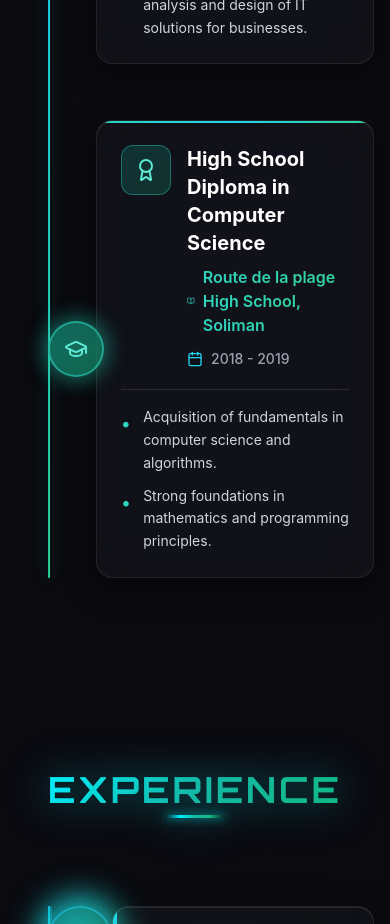
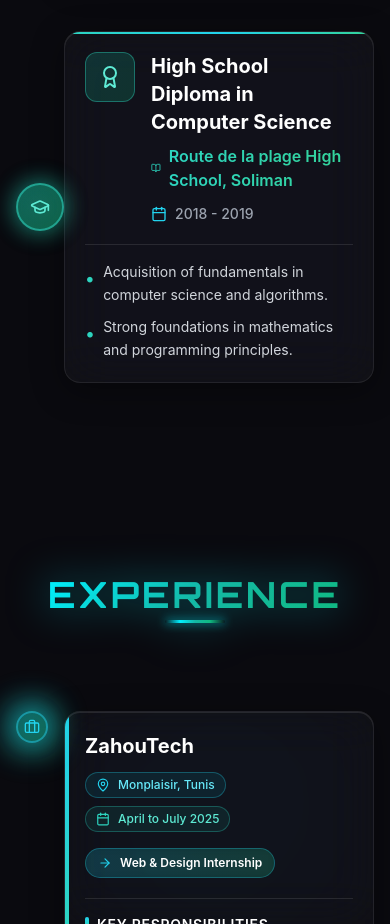
Before and after one commit to ShedlyLaad/Portfolio_shedly, a React (Vite) app: page / in a window 390 px wide. Shown: the part 6420-7344 px from the top of the page. Built offline with nearby package versions, Linux system fonts and the light colour scheme.

Commit message:
refactor: Move shake animation to global CSS and update component styles for responsiveness

```diff
--- a/src/components/Education.jsx
+++ b/src/components/Education.jsx
@@ -21,13 +21,13 @@ export default function Education({ language = "en" }) {
         </motion.div>
 
         <div className="relative">
-          {/* Elegant vertical timeline */}
-          <div className="absolute left-8 md:left-1/2 top-0 bottom-0 w-0.5 bg-gradient-to-b from-teal-400 via-cyan-400 to-emerald-400 transform md:-translate-x-1/2 rounded-full"
+          {/* Elegant vertical timeline - hidden on mobile */}
+          <div className="hidden md:block absolute left-1/2 top-0 bottom-0 w-0.5 bg-gradient-to-b from-teal-400 via-cyan-400 to-emerald-400 transform -translate-x-1/2 rounded-full"
             style={{
               boxShadow: '0 0 15px rgba(20, 184, 166, 0.4)',
             }}
           />
-          <div className="absolute left-8 md:left-1/2 top-0 bottom-0 w-px bg-gradient-to-b from-teal-500/50 via-cyan-500/50 to-emerald-500/50 transform md:-translate-x-1/2" />
+          <div className="hidden md:block absolute left-1/2 top-0 bottom-0 w-px bg-gradient-to-b from-teal-500/50 via-cyan-500/50 to-emerald-500/50 transform -translate-x-1/2" />
 
           <div className="space-y-14">
             {education.map((edu, index) => (
@@ -42,7 +42,7 @@ export default function Education({ language = "en" }) {
                 }`}
               >
                 {/* Elegant timeline node */}
-                <div className="absolute left-8 md:left-1/2 transform md:-translate-x-1/2 z-20">
+                <div className="absolute left-0 md:left-1/2 transform md:-translate-x-1/2 z-20">
                   <motion.div
                     initial={{ scale: 0, rotate: -180 }}
                     whileInView={{ scale: 1, rotate: 0 }}
@@ -67,19 +67,19 @@ export default function Education({ language = "en" }) {
                     />
 
                     {/* Icon container with elegant design */}
-                    <div className="w-14 h-14 rounded-full bg-gradient-to-br from-teal-500/30 to-emerald-500/30 backdrop-blur-xl border-2 border-teal-400/60 flex items-center justify-center shadow-xl"
+                    <div className="w-12 h-12 md:w-14 md:h-14 rounded-full bg-gradient-to-br from-teal-500/30 to-emerald-500/30 backdrop-blur-xl border-2 border-teal-400/60 flex items-center justify-center shadow-xl"
                       style={{
                         boxShadow: '0 0 25px rgba(20, 184, 166, 0.4), inset 0 0 15px rgba(16, 185, 129, 0.2)',
                       }}
                     >
-                      <GraduationCap className="w-6 h-6 text-teal-300" />
+                      <GraduationCap className="w-5 h-5 md:w-6 md:h-6 text-teal-300" />
                     </div>
                   </motion.div>
                 </div>
 
                 {/* Content card with academic style */}
                 <div
-                  className={`ml-20 md:ml-0 md:w-[48%] ${
+                  className={`ml-12 md:ml-0 md:w-[48%] ${
                     index % 2 === 0 ? "md:mr-auto" : "md:ml-auto"
                   }`}
                 >
@@ -89,7 +89,7 @@ export default function Education({ language = "en" }) {
                     viewport={{ once: true }}
                     transition={{ duration: 0.6, delay: index * 0.2 + 0.1 }}
                     whileHover={{ y: -6, scale: 1.01 }}
-                    className="glass-card rounded-2xl p-6 md:p-7 relative overflow-hidden group"
+                    className="glass-card rounded-2xl p-5 md:p-7 relative overflow-hidden group w-full"
                   >
                     {/* Top accent border */}
                     <div className="absolute top-0 left-0 right-0 h-0.5 bg-gradient-to-r from-teal-400 via-cyan-400 to-emerald-400 rounded-t-2xl" />
@@ -151,7 +151,7 @@ export default function Education({ language = "en" }) {
                           whileInView={{ opacity: 1, x: 0 }}
                           viewport={{ once: true }}
                           transition={{ duration: 0.4, delay: descIndex * 0.1 }}
-                          className="flex items-start gap-3 text-gray-300 text-sm leading-relaxed group/item"
+                          className="flex items-start gap-2 md:gap-3 text-gray-300 text-sm md:text-base leading-relaxed group/item"
                         >
                           <motion.span
                             className="text-teal-400 mt-1 flex-shrink-0 text-lg"
--- a/src/components/Experience.jsx
+++ b/src/components/Experience.jsx
@@ -21,9 +21,9 @@ export default function Experience({ language = "en" }) {
         </motion.div>
 
         <div className="relative">
-          {/* Modern vertical timeline with gradient */}
-          <div className="absolute left-8 md:left-1/2 top-0 bottom-0 w-1 bg-gradient-to-b from-cyan-400 via-teal-400 to-emerald-400 transform md:-translate-x-1/2 rounded-full opacity-30" />
-          <div className="absolute left-8 md:left-1/2 top-0 bottom-0 w-0.5 bg-gradient-to-b from-cyan-500 via-teal-500 to-emerald-500 transform md:-translate-x-1/2 rounded-full"
+          {/* Modern vertical timeline with gradient - hidden on mobile */}
+          <div className="hidden md:block absolute left-1/2 top-0 bottom-0 w-1 bg-gradient-to-b from-cyan-400 via-teal-400 to-emerald-400 transform -translate-x-1/2 rounded-full opacity-30" />
+          <div className="hidden md:block absolute left-1/2 top-0 bottom-0 w-0.5 bg-gradient-to-b from-cyan-500 via-teal-500 to-emerald-500 transform -translate-x-1/2 rounded-full"
             style={{
               boxShadow: '0 0 20px rgba(0, 240, 255, 0.5)',
             }}
@@ -42,7 +42,7 @@ export default function Experience({ language = "en" }) {
                 }`}
               >
                 {/* Enhanced timeline node */}
-                <div className="absolute left-8 md:left-1/2 transform md:-translate-x-1/2 z-20">
+                <div className="absolute left-0 md:left-1/2 transform md:-translate-x-1/2 z-20">
                   <motion.div
                     initial={{ scale: 0 }}
                     whileInView={{ scale: 1 }}
@@ -68,19 +68,19 @@ export default function Experience({ language = "en" }) {
                     />
 
                     {/* Icon container */}
-                    <div className="w-16 h-16 rounded-full bg-gradient-to-br from-cyan-500/20 to-emerald-500/20 backdrop-blur-lg border-2 border-cyan-400/50 flex items-center justify-center shadow-lg"
+                    <div className="w-8 h-8 md:w-16 md:h-16 rounded-full bg-gradient-to-br from-cyan-500/20 to-emerald-500/20 backdrop-blur-lg border-2 border-cyan-400/50 flex items-center justify-center shadow-lg"
                       style={{
                         boxShadow: '0 0 30px rgba(0, 240, 255, 0.5), inset 0 0 20px rgba(16, 185, 129, 0.2)',
                       }}
                     >
-                      <Briefcase className="w-7 h-7 text-cyan-400" />
+                      <Briefcase className="w-4 h-4 md:w-7 md:h-7 text-cyan-400" />
                     </div>
                   </motion.div>
                 </div>
 
                 {/* Content card with modern design */}
                 <div
-                  className={`ml-24 md:ml-0 md:w-[48%] ${
+                  className={`ml-12 md:ml-0 md:w-[48%] ${
                     index % 2 === 0 ? "md:mr-auto" : "md:ml-auto"
                   }`}
                 >
@@ -90,7 +90,7 @@ export default function Experience({ language = "en" }) {
                     viewport={{ once: true }}
                     transition={{ duration: 0.6, delay: index * 0.2 + 0.1 }}
                     whileHover={{ y: -8, scale: 1.01 }}
-                    className="glass-card rounded-2xl p-6 md:p-8 relative overflow-hidden group"
+                    className="glass-card rounded-2xl p-5 md:p-8 relative overflow-hidden group w-full"
                   >
                     {/* Gradient accent line */}
                     <div className="absolute left-0 top-0 bottom-0 w-1 bg-gradient-to-b from-cyan-400 via-teal-400 to-emerald-400 rounded-l-2xl" />
@@ -111,22 +111,22 @@ export default function Experience({ language = "en" }) {
                     />
 
                     {/* Company header */}
-                    <div className="mb-6">
+                    <div className="mb-5 md:mb-6">
                       <div className="flex flex-col md:flex-row md:items-start md:justify-between gap-3 mb-4">
                         <div className="flex-1">
-                          <h3 className="text-2xl md:text-3xl font-bold text-white mb-3 group-hover:text-cyan-400 transition-colors duration-300">
+                          <h3 className="text-xl md:text-3xl font-bold text-white mb-3 group-hover:text-cyan-400 transition-colors duration-300">
                             {exp.company || exp.entreprise}
                           </h3>
-                          <div className="flex flex-wrap items-center gap-3">
-                            <div className="flex items-center gap-2 px-3 py-1.5 rounded-full bg-cyan-500/10 border border-cyan-400/30">
-                              <MapPin className="w-4 h-4 text-cyan-400" />
-                              <span className="text-sm font-medium text-cyan-300">
+                          <div className="flex flex-wrap items-center gap-2 md:gap-3">
+                            <div className="flex items-center gap-2 px-2.5 md:px-3 py-1 md:py-1.5 rounded-full bg-cyan-500/10 border border-cyan-400/30">
+                              <MapPin className="w-3.5 h-3.5 md:w-4 md:h-4 text-cyan-400" />
+                              <span className="text-xs md:text-sm font-medium text-cyan-300">
                                 {exp.location || exp.localisation}
                               </span>
                             </div>
-                            <div className="flex items-center gap-2 px-3 py-1.5 rounded-full bg-teal-500/10 border border-teal-400/30">
-                              <Calendar className="w-4 h-4 text-teal-400" />
-                              <span className="text-sm font-medium text-teal-300">
+                            <div className="flex items-center gap-2 px-2.5 md:px-3 py-1 md:py-1.5 rounded-full bg-teal-500/10 border border-teal-400/30">
+                              <Calendar className="w-3.5 h-3.5 md:w-4 md:h-4 text-teal-400" />
+                              <span className="text-xs md:text-sm font-medium text-teal-300">
                                 {exp.period || exp.periode}
                               </span>
                             </div>
@@ -135,9 +135,9 @@ export default function Experience({ language = "en" }) {
                       </div>
 
                       {/* Position badge */}
-                      <div className="inline-flex items-center gap-2 px-4 py-2 rounded-full bg-gradient-to-r from-cyan-500/20 to-emerald-500/20 border border-cyan-400/30 backdrop-blur-sm">
-                        <ArrowRight className="w-4 h-4 text-cyan-400" />
-                        <span className="text-sm font-semibold text-white">
+                      <div className="inline-flex items-center gap-2 px-3 md:px-4 py-1.5 md:py-2 rounded-full bg-gradient-to-r from-cyan-500/20 to-emerald-500/20 border border-cyan-400/30 backdrop-blur-sm">
+                        <ArrowRight className="w-3.5 h-3.5 md:w-4 md:h-4 text-cyan-400" />
+                        <span className="text-xs md:text-sm font-semibold text-white">
                           {exp.position || exp.poste}
                         </span>
                       </div>
@@ -157,7 +157,7 @@ export default function Experience({ language = "en" }) {
                             whileInView={{ opacity: 1, x: 0 }}
                             viewport={{ once: true }}
                             transition={{ duration: 0.4, delay: missionIndex * 0.1 }}
-                            className="flex items-start gap-3 text-gray-300 text-sm leading-relaxed group/item"
+                            className="flex items-start gap-2 md:gap-3 text-gray-300 text-sm md:text-base leading-relaxed group/item"
                           >
                             <motion.span
                               className="text-cyan-400 mt-1.5 flex-shrink-0 text-lg"
--- a/src/styles/global.css
+++ b/src/styles/global.css
@@ -149,3 +149,27 @@
     transform: translateX(3px) rotate(3deg);
   }
 }
+
+/* Contact component shake animation */
+@keyframes shake {
+  0%, 100% {
+    transform: translateX(0) rotate(0);
+  }
+  20% {
+    transform: translateX(-3px) rotate(-3deg);
+  }
+  40% {
+    transform: translateX(3px) rotate(3deg);
+  }
+  60% {
+    transform: translateX(-3px) rotate(-3deg);
+  }
+  80% {
+    transform: translateX(3px) rotate(3deg);
+  }
+}
+
+.social-icon:hover .icon-container svg,
+.social-icon:hover .icon-container {
+  animation: shake 0.5s ease-in-out;
+}
```
Also changed, not shown: src/components/Contact.jsx (+0 -25 lines).
